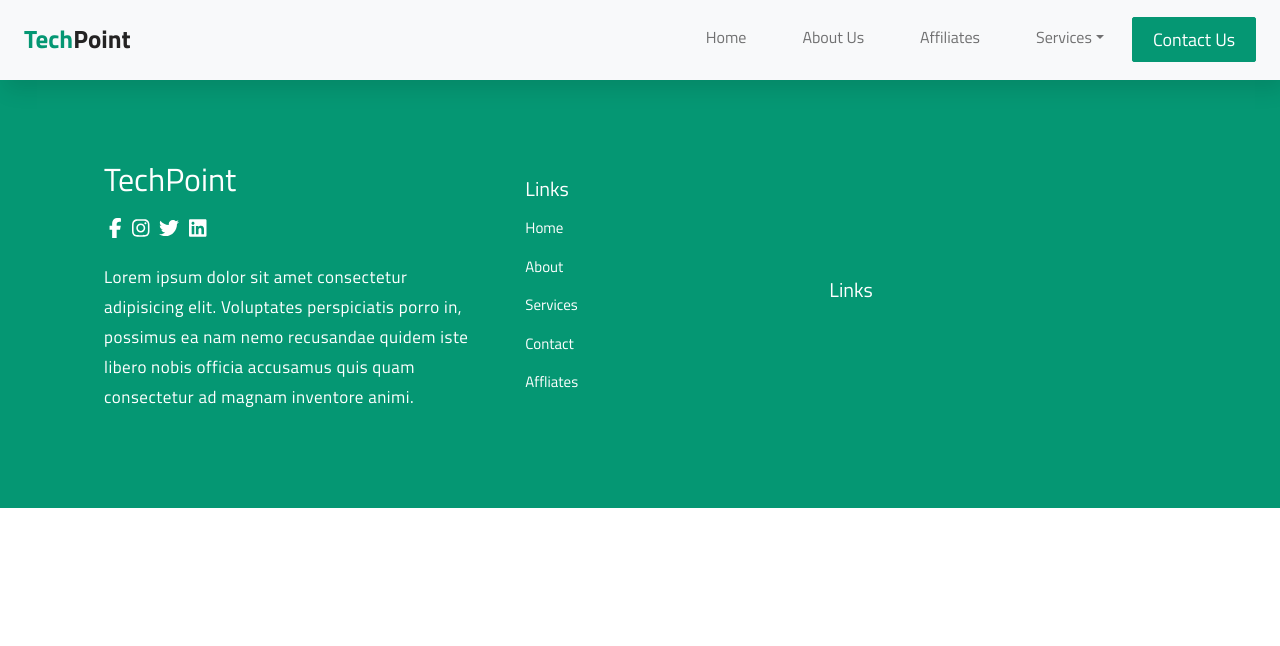
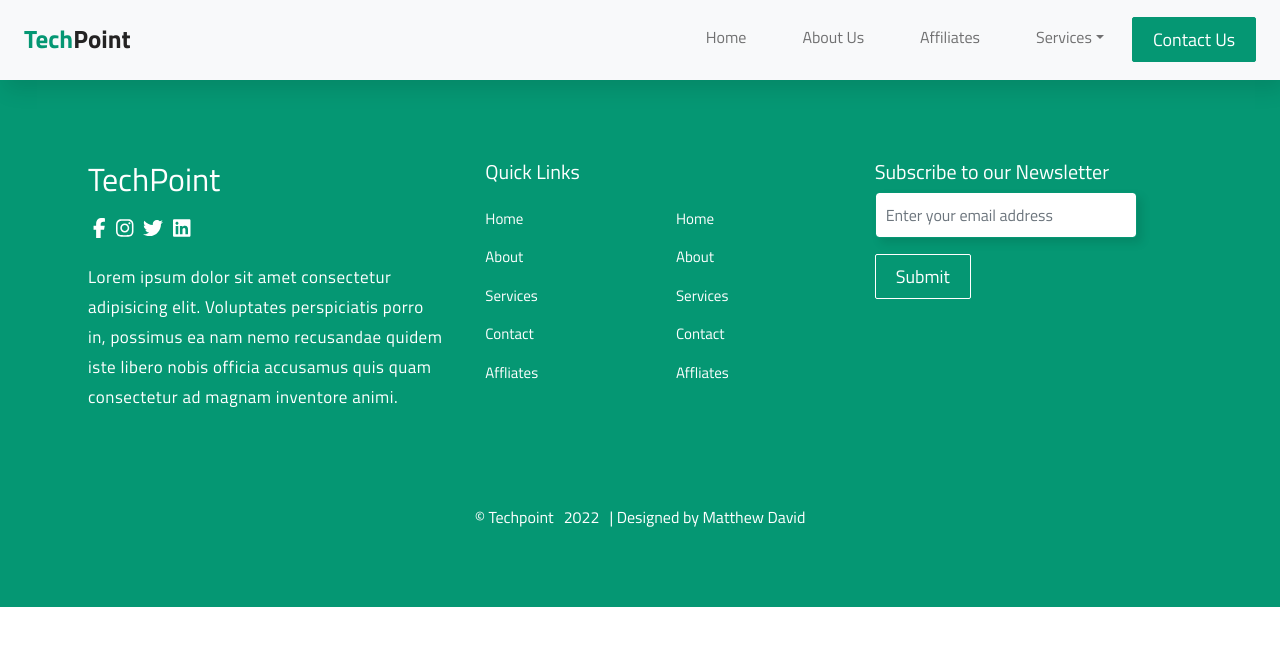
Before and after one commit to mattnewdavid/green-land-react, a React (Create React App) app: page /sign-up in a window 1280 px wide. Shown: the top 646 px of the page. Built offline with nearby package versions, Linux system fonts and the light colour scheme; what google-maps-react would draw is missing.

Commit message:
Worked on Footer & Added react-countup to About Section

```diff
--- a/package.json
+++ b/package.json
@@ -17,6 +17,7 @@
     "google-maps-react": "^2.0.6",
     "react": "^17.0.2",
     "react-bootstrap": "^2.2.2",
+    "react-countup": "^6.2.0",
     "react-dom": "^17.0.2",
     "react-router-dom": "^6.3.0",
     "react-scripts": "4.0.3",
--- a/src/components/About/About.js
+++ b/src/components/About/About.js
@@ -1,6 +1,7 @@
 import React from 'react'
 import { CustomButton } from '../Button/Button';
 import "./about.css"
+import CountUp from "react-countup";
 
 export default function About() {
   return (
@@ -43,15 +44,16 @@ export default function About() {
           </div>
           <div className="count-section">
             <div>
-              <h4>200+</h4>
+
+              <h4><CountUp start={-20} end={200} duration={10}/></h4>
               <p>Happy Clients</p>
             </div>
             <div>
-              <h4>200+</h4>
+              <h4><CountUp start={-20} end={500} duration={10} /></h4>
               <p>Completed Projects</p>
             </div>
             <div>
-              <h4>200+</h4>
+              <h4><CountUp start={-20} end={1000} duration={10} /></h4>
               <p> Reviews</p>
             </div>
           </div>
--- a/src/components/About/about.css
+++ b/src/components/About/about.css
@@ -11,4 +11,5 @@
 .count-section h4{
     color: #059773;
     font-weight: 900;
+    font-size: 40px;
 }
--- a/src/components/Footer/Footer.js
+++ b/src/components/Footer/Footer.js
@@ -5,6 +5,8 @@ import "./footer.css"
    faFacebookF, faInstagram, faTwitter, faLinkedin
  } from "@fortawesome/free-brands-svg-icons";
 import { Link } from 'react-router-dom';
+import { Form, Button } from "react-bootstrap";
+import { CustomButton } from "../Button/Button";
 
 export default function Footer() {
 
@@ -37,7 +39,8 @@ export default function Footer() {
   ];
   return (
     <div class="footer">
-      <div className="col-md-4 mx-4">
+      <div className="row">
+        <div className="col-md-4 mx-2">
           <h2>TechPoint</h2>
           <div className="footer-icon-class">
             <FontAwesomeIcon icon={faFacebookF} className="footer-icon" />
@@ -47,24 +50,53 @@ export default function Footer() {
           </div>
           <div>
             <p>
-            Lorem ipsum dolor sit amet consectetur adipisicing elit. Voluptates
-            perspiciatis porro in, possimus ea nam nemo recusandae quidem iste
-            libero nobis officia accusamus quis quam consectetur ad magnam
-            inventore animi.
+              Lorem ipsum dolor sit amet consectetur adipisicing elit.
+              Voluptates perspiciatis porro in, possimus ea nam nemo recusandae
+              quidem iste libero nobis officia accusamus quis quam consectetur
+              ad magnam inventore animi.
             </p>
           </div>
         </div>
-      <div className="col-md-3 mx-4">
-        <h5>Links</h5>
-        <div className='footer-links'>
+        <div className="col-md-4 mx-2">
+          <h5>Quick Links</h5>
+          <div className="footer-link-wrapper row">
+            <div className="footer-links col-md-6">
               {footer_links.map((link) => {
                 // console.log(link)
-           return <Link to={link.link}>{ link.title }</Link>
+                return <Link to={link.link}>{link.title}</Link>;
+              })}
+            </div>
+            <div className="footer-links col-md-6">
+              {footer_links.map((link) => {
+                // console.log(link)
+                return <Link to={link.link}>{link.title}</Link>;
               })}
             </div>
           </div>
-      <div className='col-md-3'>
-        <h5>Links</h5>
+        </div>
+        <div className="col-md-3 subscribe-form">
+          <h5>Subscribe to our Newsletter</h5>
+          <Form>
+            <Form.Group className="mb-3" controlId="formBasicEmail">
+              <Form.Control
+                type="email"
+                placeholder="Enter your email address"
+              />
+            </Form.Group>
+            <CustomButton
+              buttonSize="btn--medium"
+              buttonStyle="btn--secondary"
+              link="/services"
+            >
+              Submit
+            </CustomButton>
+          </Form>
+        </div>
+        <div className="footer-copyright">
+          <h6>&copy; Techpoint</h6>
+          <h6>{new Date().getFullYear()}</h6>
+          <h6>| Designed by Matthew David</h6>
+        </div>
       </div>
     </div>
   );
--- a/src/components/Footer/footer.css
+++ b/src/components/Footer/footer.css
@@ -1,7 +1,5 @@
 .footer{
     background-color: #059773;
-    display: flex;
-    /* justify-content: center; */
     color: white;
     align-items: center;
     padding: 5rem 5rem;
@@ -27,3 +25,20 @@
 .footer-links a:hover{
     color: #d5d3d3;
 }
+.subscribe-form .form-control{
+    padding: 10px;
+}
+.footer-copyright{
+    display: flex;
+    justify-content: center;
+    align-items: center;
+    margin-top: 5rem;
+}
+.footer-copyright h6{
+    margin: 0 5px;
+}
+@media screen and (max-width: 768px) {
+    .footer{
+        padding: 3rem 1rem;
+    }
+}
--- a/src/components/Promo/promo.css
+++ b/src/components/Promo/promo.css
@@ -14,3 +14,11 @@
     color: #d7d3d3;
     margin: 2rem 10rem;
 }
+@media (max-width:768px){
+    .promo-section{
+        padding: 5rem 1rem;
+    }
+    .promo-section p{
+        margin: 1rem;
+    }
+}
```
Also changed, not shown: 1 other file (tests, documents, lock files or other folders). Lines whose indentation alone changed are shown as unchanged.
